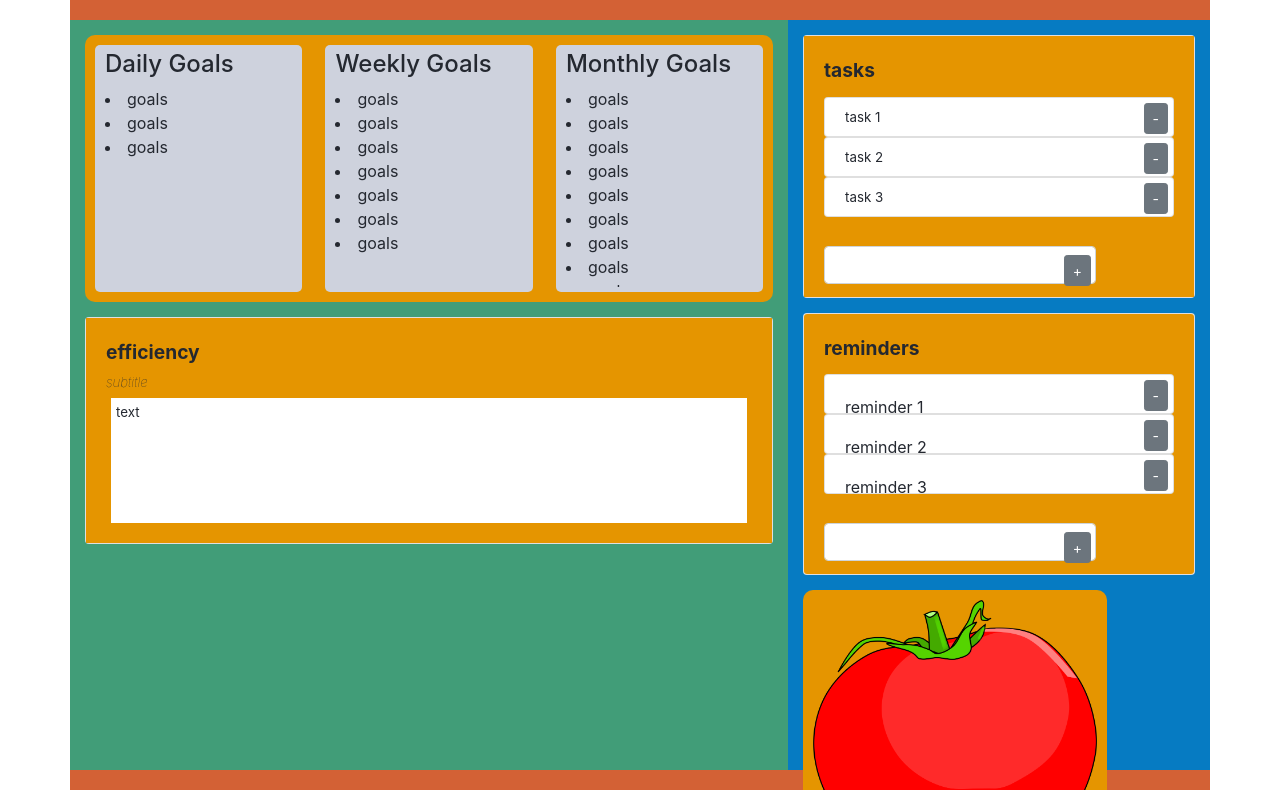
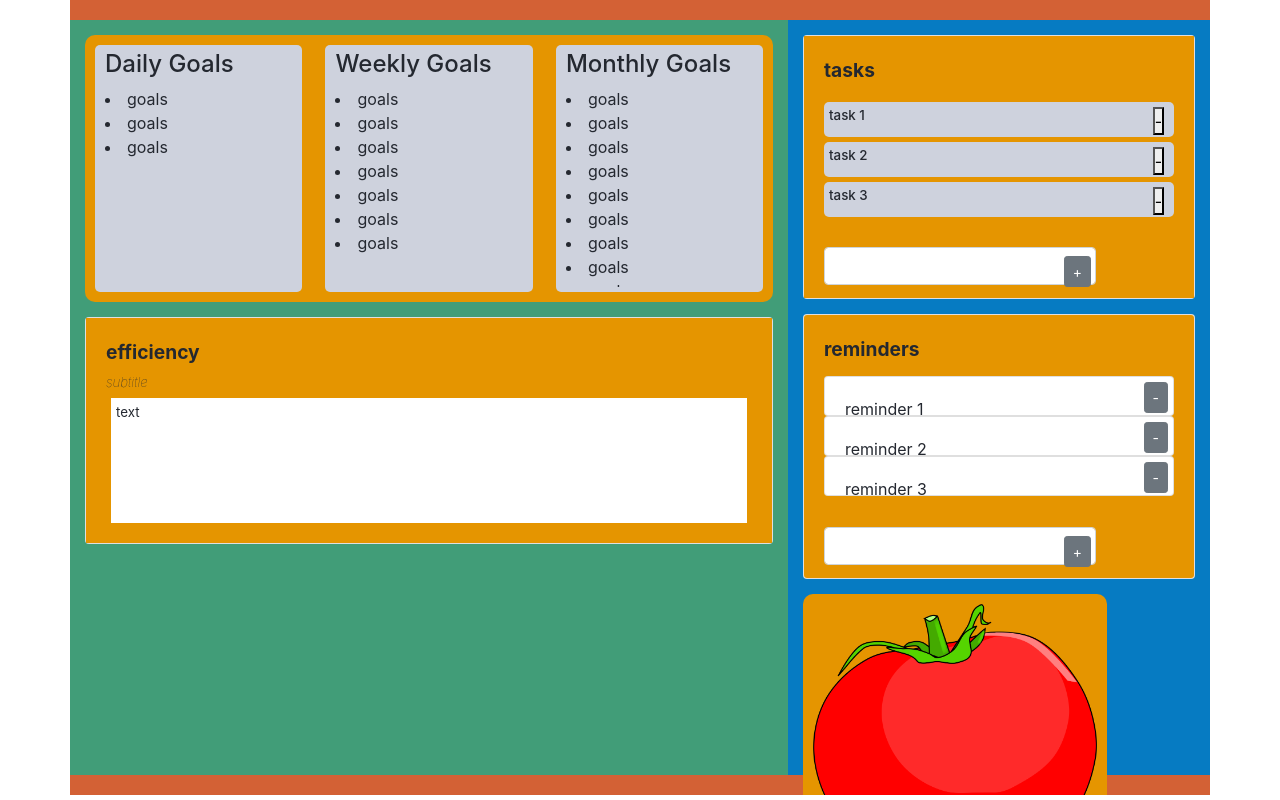
Before and after one commit to rjflanagan95/task-extension, a React (Create React App) app: page / in a window 1280 px wide. Built offline with nearby package versions, Linux system fonts and the light colour scheme.

Commit message:
removed reactstrap from individual task items

```diff
--- a/src/components/taskItem/taskItem.css
+++ b/src/components/taskItem/taskItem.css
@@ -1,15 +1,17 @@
 .taskItem {
-    height: 40px;
+    height: 35px;
+    background-color: #CED2DD;
+    margin: 5px 0 5px 0;
+    padding: 5px 5px 5px 5px;
+    border-radius: 5px;;
 }
 
 .taskTitle {
     font-size: smaller;
     position: absolute;
-    top: 10px;
 }
 
 .removeTaskBtn {
-    position: absolute;
-    top: 5px;
-    right: 5px;
+    float: right;
+    margin-right: 5px;
 }
--- a/src/components/taskItem/taskItem.js
+++ b/src/components/taskItem/taskItem.js
@@ -1,5 +1,4 @@
 import React, { Component } from "react";
-import { Card, CardText, CardBody, CardTitle, CardSubtitle, Button} from "reactstrap";
 import "./taskItem.css";
 
 class TaskItem extends Component {
@@ -12,12 +11,10 @@ class TaskItem extends Component {
 
   render() {
     return (
-        <Card className="taskItem">
-            <CardBody>
-                <CardTitle className="taskTitle">{this.state.task}</CardTitle>
-                <Button size="sm" className="removeTaskBtn">-</Button>
-            </CardBody>
-        </Card>
+      <div className="taskItem">
+        <h4 className="taskTitle">{this.state.task}</h4>
+        <button size="sm" className="removeTaskBtn">-</button>
+      </div>
     );
   }
 }
--- a/src/components/tasks/tasks.css
+++ b/src/components/tasks/tasks.css
@@ -12,6 +12,10 @@
 .taskList {
     height: 58%;
     overflow: scroll;
+}
+
+.taskItem {
+
 }
 
 .tasksText {
```
